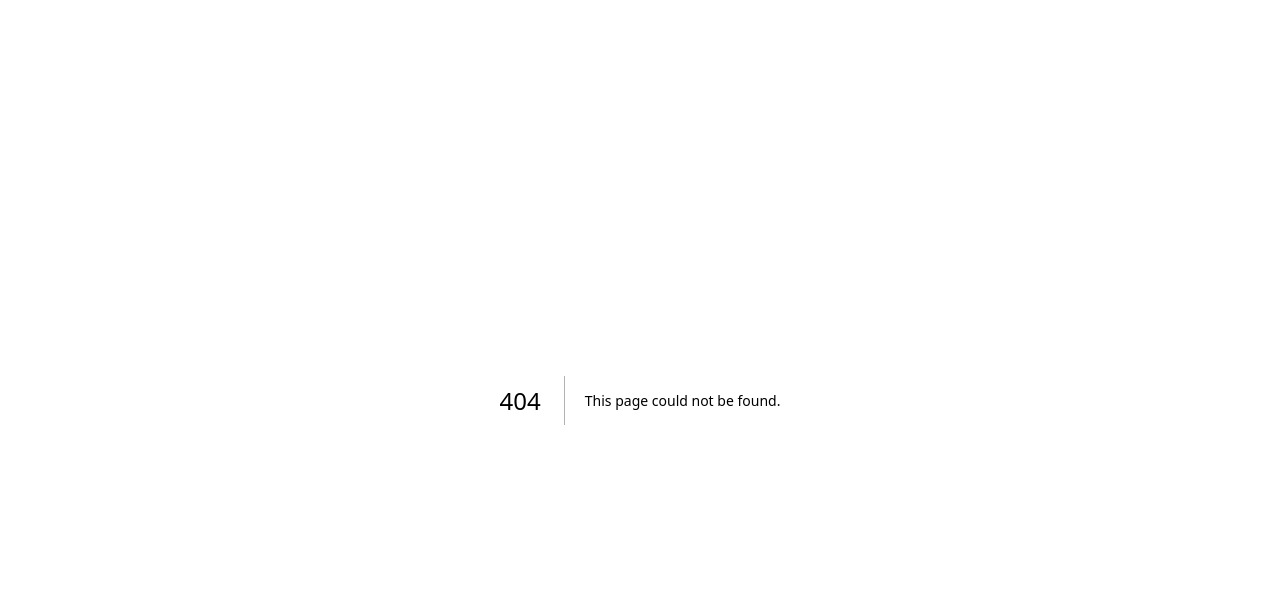
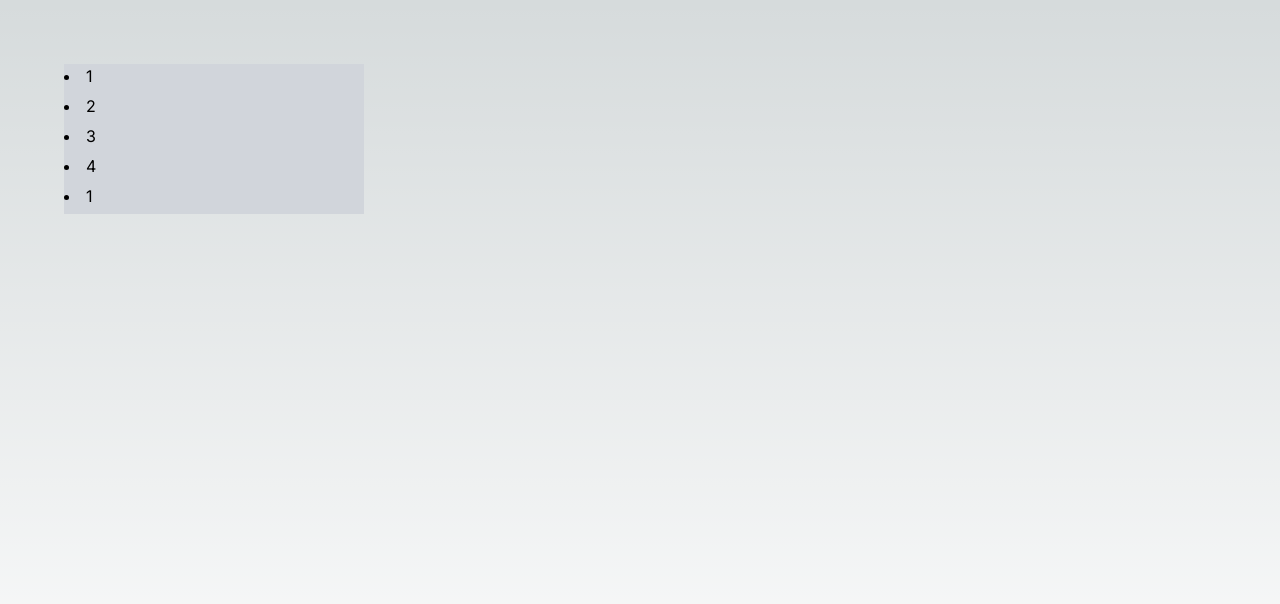
Before and after one commit to gmahima/virtual-lists, a Next.js app: page /static in a window 1280 px wide. Before the commit this address had no page. Shown: the top 604 px of the page. Built offline with nearby package versions, Linux system fonts and the light colour scheme.

Commit message:
add react-window

```diff
--- a/package.json
+++ b/package.json
@@ -13,12 +13,14 @@
     "graphql": "^16.8.1",
     "next": "14.2.3",
     "react": "^18",
-    "react-dom": "^18"
+    "react-dom": "^18",
+    "react-window": "^1.8.10"
   },
   "devDependencies": {
     "@types/node": "^20",
     "@types/react": "^18",
     "@types/react-dom": "^18",
+    "@types/react-window": "^1.8.8",
     "eslint": "^8",
     "eslint-config-next": "14.2.3",
     "postcss": "^8",
--- /dev/null
+++ b/src/app/static/page.tsx
@@ -0,0 +1,64 @@
+"use client";
+import {FixedSizeList as List} from "react-window";
+
+export default function StaticVirtual() {
+  const items = [
+    "1",
+    "2",
+    "3",
+    "4",
+    "1",
+    "2",
+    "3",
+    "4",
+    "1",
+    "2",
+    "3",
+    "4",
+    "1",
+    "2",
+    "3",
+    "4",
+    "1",
+    "2",
+    "3",
+    "4",
+    "1",
+    "2",
+    "3",
+    "4",
+    "1",
+    "2",
+    "3",
+    "4",
+    "1",
+    "2",
+    "3",
+    "4",
+    "1",
+    "2",
+    "3",
+    "4",
+    "1",
+    "2",
+    "3",
+    "4",
+  ];
+  const Item = ({index, style}) => {
+    let content = items[index];
+    return <li style={style}>{content}</li>;
+  };
+  return (
+    <div className="h-screen p-16">
+      <List
+        className="bg-gray-300 p-4 "
+        height={150}
+        itemCount={40}
+        itemSize={30}
+        width={300}
+      >
+        {Item}
+      </List>
+    </div>
+  );
+}
```
Also changed, not shown: 1 other file (tests, documents, lock files or other folders).
